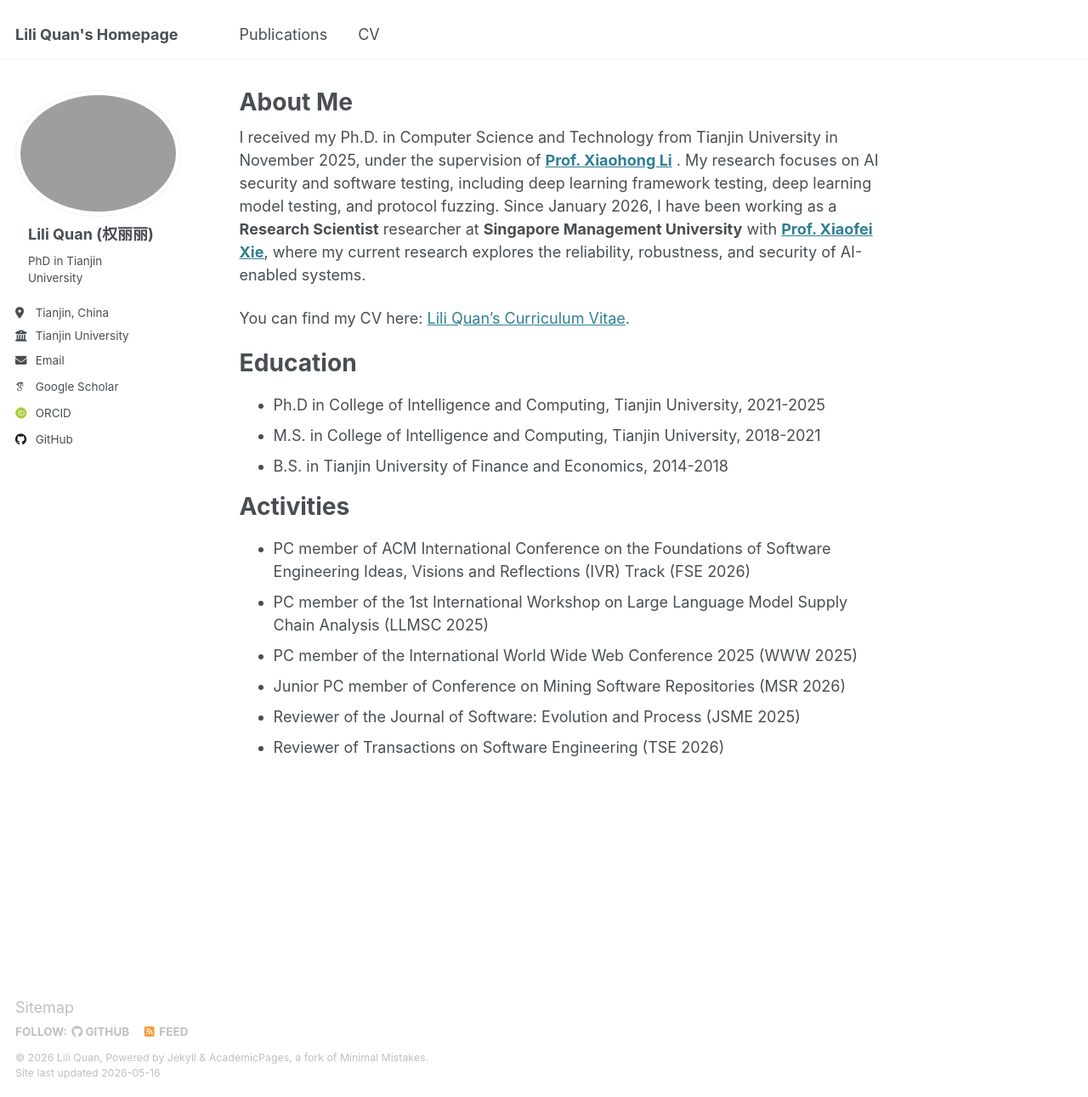
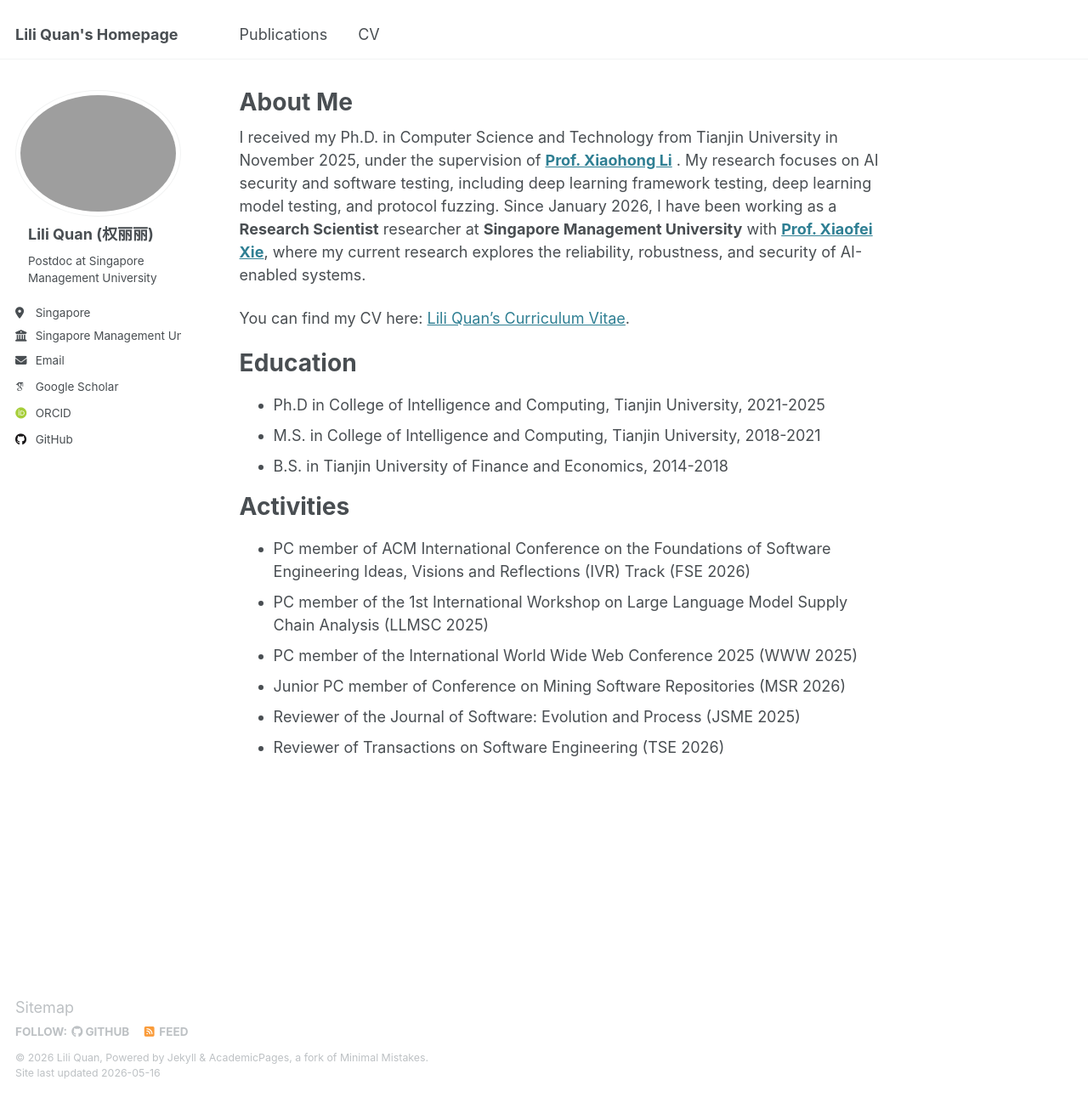
Before and after one commit to liliquan0118/liliquan0118.github.io, a Jekyll site: the page built from _pages/about.md, in a window 1280 px wide and 1291 px high. Shown: the whole window at 85% size. Built offline with Jekyll 4.4.1, drawn with Linux system fonts in a browser that asks for light colours; some web fonts are replaced.

Commit message:
Update personal information in _config.yml

```diff
--- a/_config.yml
+++ b/_config.yml
@@ -12,7 +12,7 @@ site_theme               : "default"
 title                    : "Lili Quan's Homepage"
 title_separator          : "-"
 name                     : &name "Lili Quan"
-description              : &description "Ph.D in Tianjin University"
+description              : &description "Postdoc in Singapore Management University."
 url                      : https://liliquan0118.github.io # the base hostname & protocol for your site e.g. "https://[your GitHub username].github.io"
 baseurl                  : "" # the subpath of your site, e.g. "/blog"
 repository               : "liliquan0118/liliquan0118.github.io"
@@ -26,11 +26,11 @@ author:
   avatar           : "profile3.jpg"
   name             : "Lili Quan (权丽丽)"
   pronouns         : # example: "she/her"
-  bio              : "PhD in Tianjin University"
-  location         : "Tianjin, China"
-  employer         : "Tianjin University"
+  bio              : "Postdoc at Singapore Management University"
+  location         : "Singapore"
+  employer         : "Singapore Management University"
   uri              : # URL
-  email            : "quanlili@tju.edu.cn"
+  email            : "liliquan@smu.edu.sg"
 
   # Academic websites
   arxiv            : # URL - Update with the correct link to your profile
```
